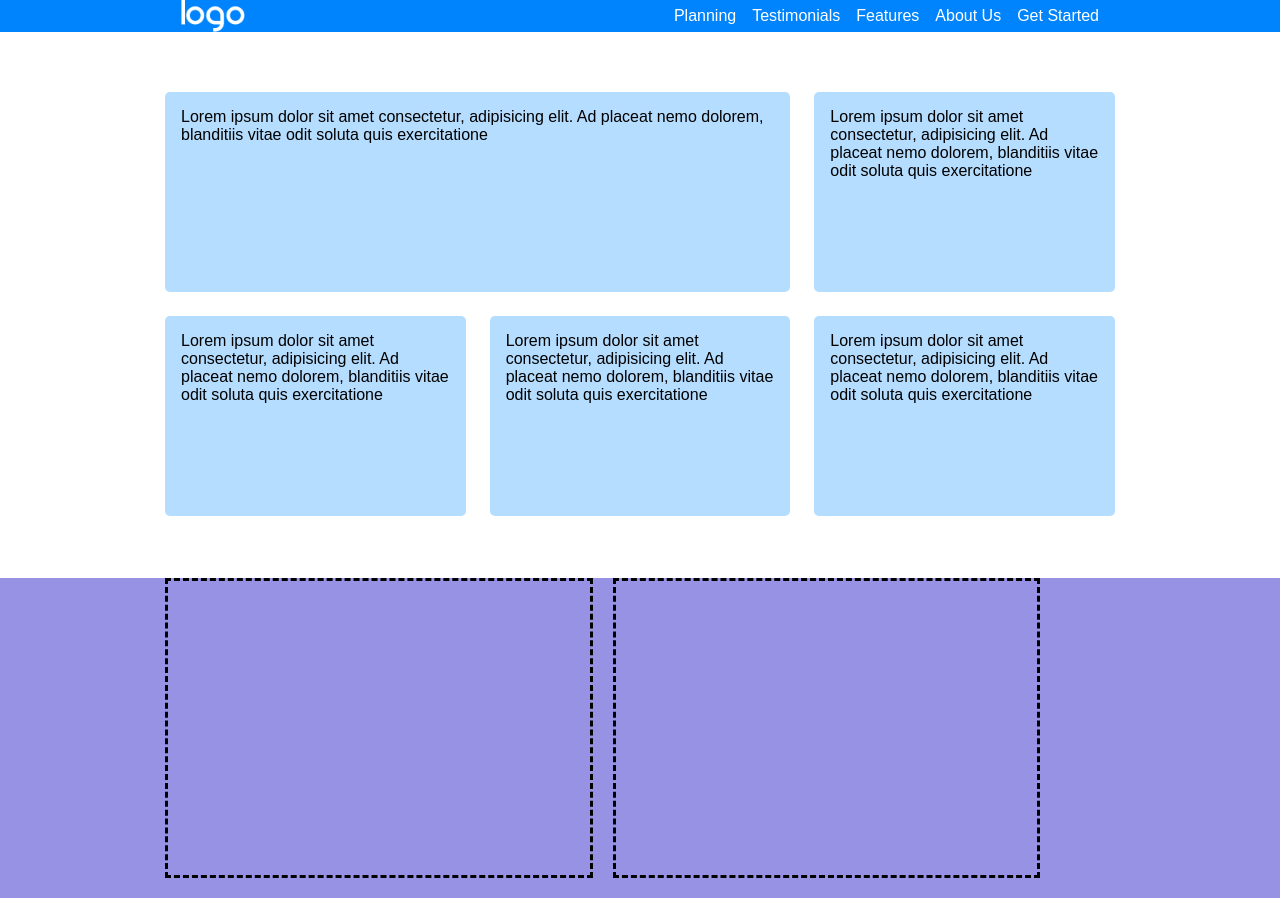
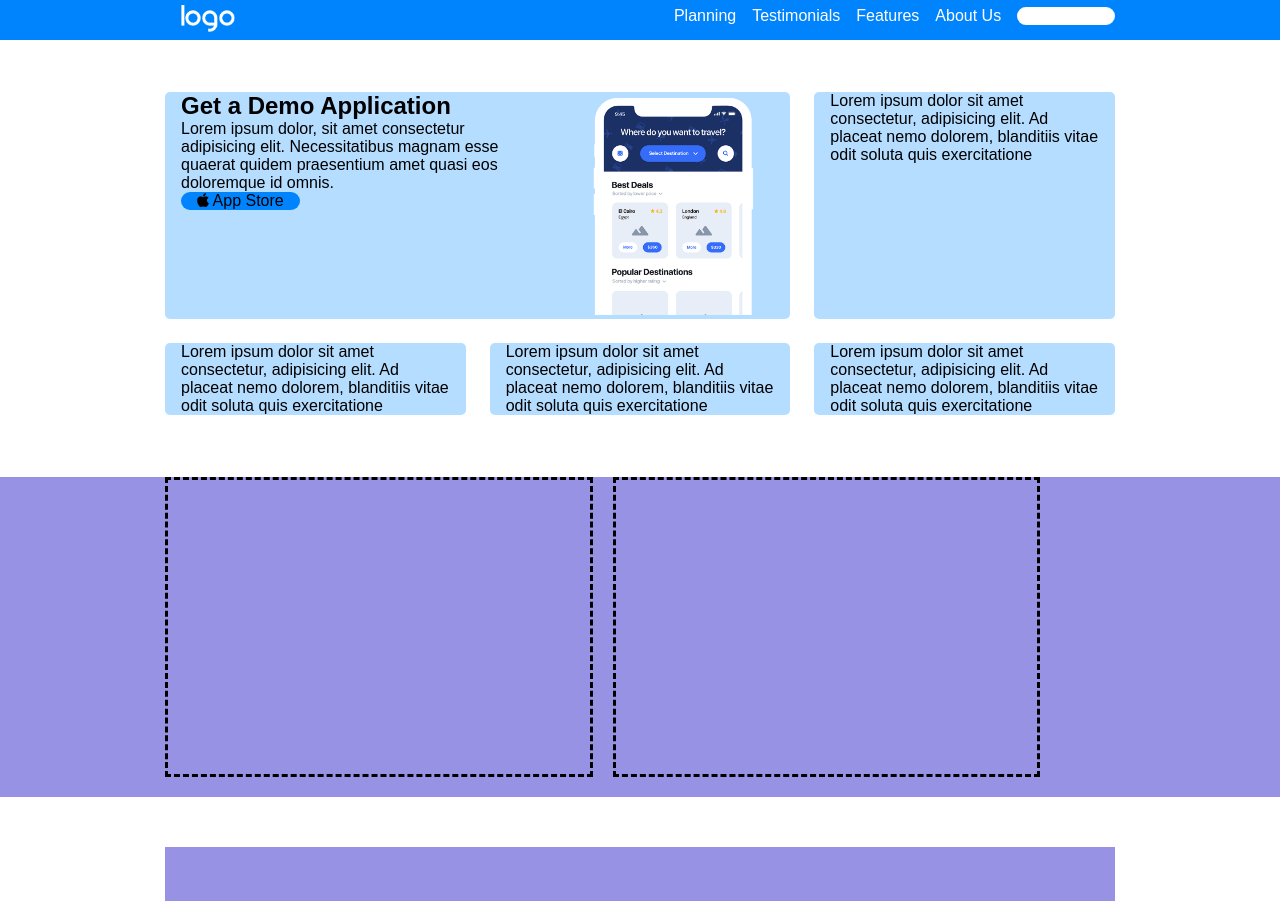
Before and after one commit to SimoneViglione/htmlcss-responsive-layout, a plain HTML site: page index.html in a window 1280 px wide. Shown: the top 901 px of the page. Drawn offline with Linux system fonts and the light colour scheme.

Commit message:
base prima card

```diff
--- a/css/style.css
+++ b/css/style.css
@@ -17,10 +17,7 @@
     height: 200px;
 }
 
-.debug-card {
-    background-color: white;
-    height: 200px;
-}
+
 
 .debug-fifth {
     height: 400px;
@@ -45,6 +42,15 @@
 
 :root {
     --secondary-color: rgb(151, 146, 228);
+}
+
+.violet-bg {
+    background-color: rgb(151, 146, 228);
+}
+
+.container {
+    max-width: 600px;
+    margin: auto;
 }
 
 .d-flex {
@@ -89,6 +95,18 @@
     align-items: center;
 }
 
+.button-white {
+    background-color: white;
+}
+.button-blue {
+    background-color: rgb(0, 132, 253);
+    width: max-content  ;
+}
+
+.f-col {
+    flex-direction: column;
+}
+
 /* Termine Utility */
 
 
@@ -101,6 +119,7 @@ header {
     top: 0;
     left: 0;
     width: 100%;
+    height: 40px;
 }
 
 main {
@@ -110,6 +129,7 @@ main {
 .logo {
     height: 2rem;
     padding-left: 1rem;
+    padding-top: 5px;
 }
 
 .navbars i {
@@ -122,13 +142,10 @@ main {
     display: none;
 }
 
-.violet-bg {
-    background-color: rgb(151, 146, 228);
-}
 
-.container {
-    max-width: 600px;
-    margin: auto;
+
+.phone-container img{
+    max-width: 200px;
 }
 
 .card {
@@ -136,7 +153,7 @@ main {
     border-radius: 5px;
 }
 .card div{
-    padding: 1rem;
+    padding: 0 1rem;
 }
 
 #fourth h2 {
@@ -225,6 +242,11 @@ footer {
         color: white;
     }
 
+    .button a {
+        padding: 1rem;
+        color: black;
+    }
+
     .columns {
         display: flex;
     }
@@ -236,7 +258,7 @@ footer {
 
     .benefits-card {
         width: calc((100% / 3) - 2rem);
-        margin: 1rem;
+        margin: 5px ;
     }
 }
 
--- a/index.html
+++ b/index.html
@@ -20,11 +20,25 @@
 
             <nav class="main-menu">
                 <ul class="ls-none">
-                    <li><a href="#">Planning</a></li>
-                    <li><a href="#">Testimonials</a></li>
-                    <li><a href="#">Features</a></li>
-                    <li><a href="#">About Us</a></li>
-                    <li class="button"><a href="#">Get Started</a></li>
+                    <li>
+                        <a href="#">Planning</a>
+                    </li>
+
+                    <li>
+                        <a href="#">Testimonials</a>
+                    </li>
+
+                    <li>
+                        <a href="#">Features</a>
+                    </li>
+
+                    <li>
+                        <a href="#">About Us</a>
+                    </li>
+
+                    <li class="b-radius button-white">
+                        <a href="#">Get Started</a>
+                    </li>
                 </ul>
             </nav>
 
@@ -35,10 +49,21 @@
         <section class="white-bg" id="first">
             <div class="container">
                 <div class="cards">
-                    <div class="card m-bottom debug-card">
-                        <div>
-                            Lorem ipsum dolor sit amet consectetur, adipisicing elit. Ad placeat nemo dolorem, blanditiis vitae odit soluta quis exercitatione
+                    <div class="card m-bottom d-flex">
+                        <div class="d-flex f-col">
+                            <h2>Get a Demo Application</h2>
+
+                            <p>Lorem ipsum dolor, sit amet consectetur adipisicing elit. Necessitatibus magnam esse quaerat quidem praesentium amet quasi eos doloremque id omnis.</p>
+
+                            <div class="b-radius button-blue">
+                                <i class="fa-brands fa-apple"></i>
+                                <span>App Store</span>
+                            </div>
                         </div>
+
+                            <div class="phone-container">
+                                <img src="img/phone.png" alt="phone"/>
+                            </div>
                     </div>
 
                     <div class="card m-bottom debug-card">
```
